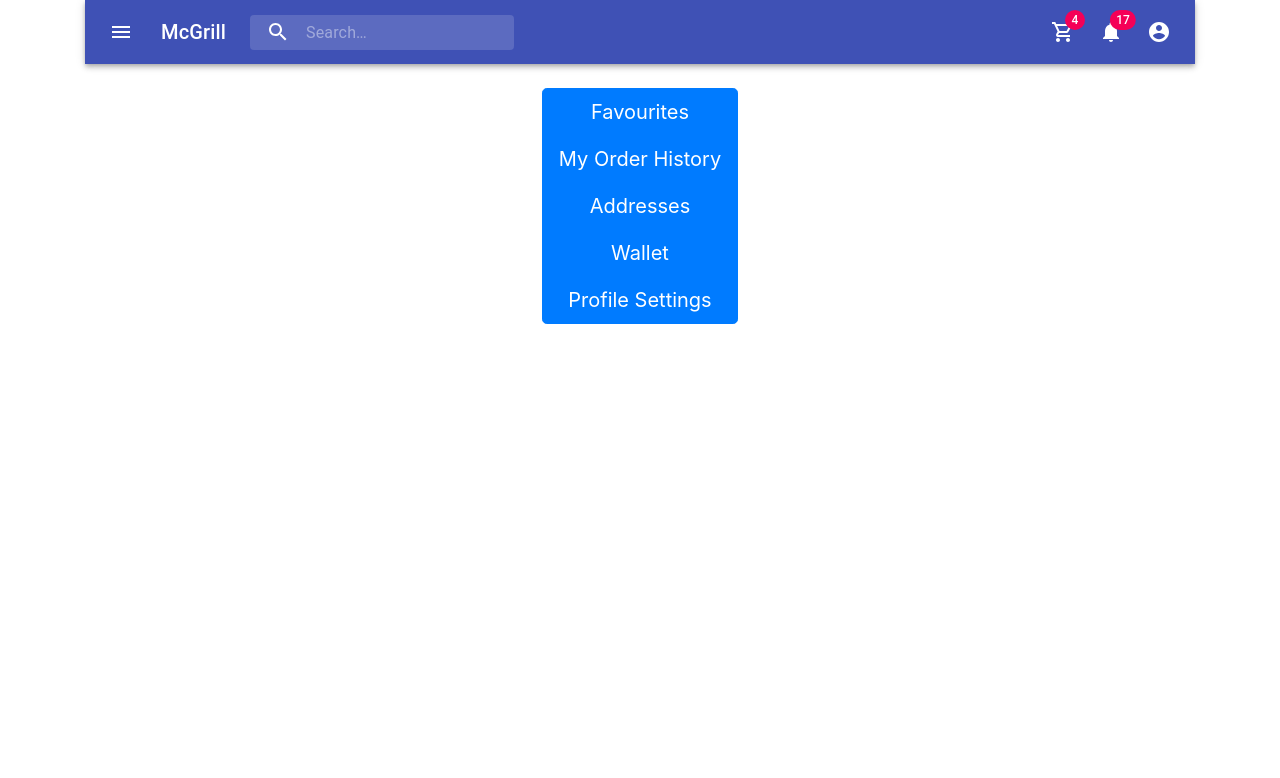
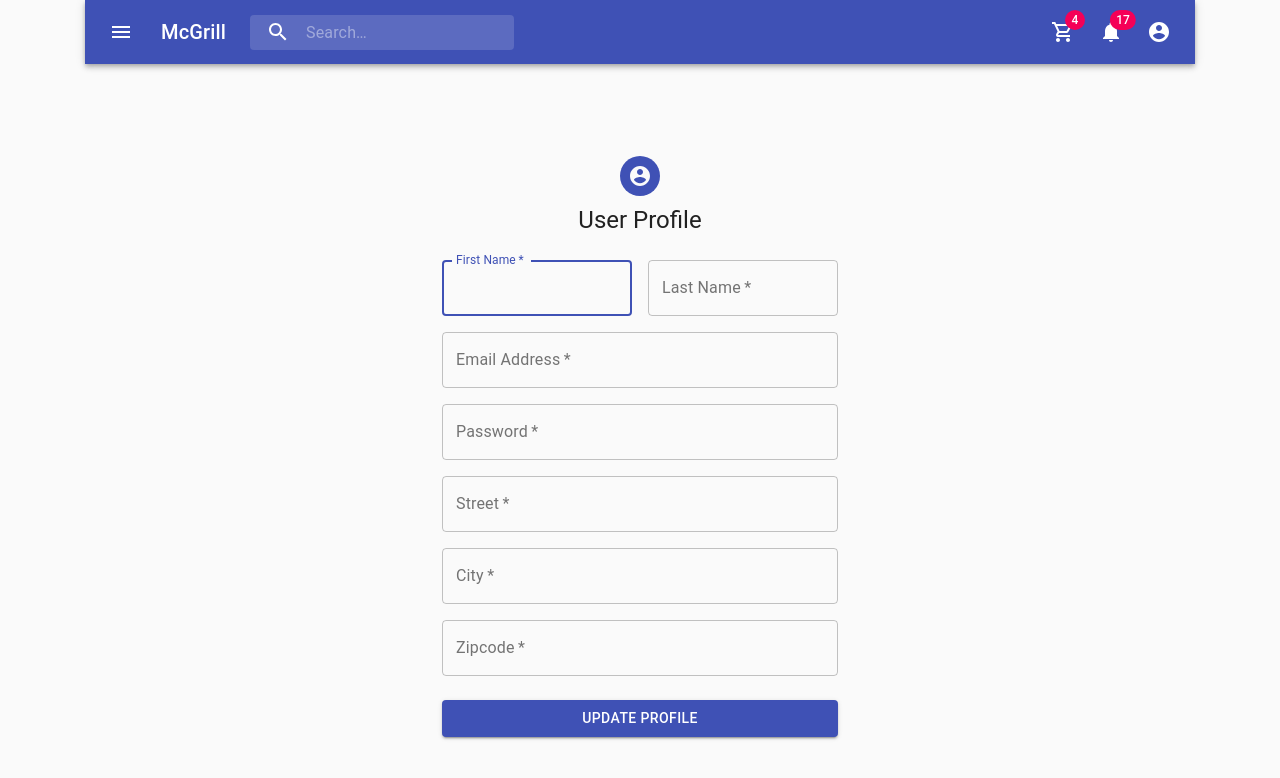
Before and after one commit to 20001LastOrder/McGrill_App, a React app in the folder frontend/: page /profilesettings in a window 1280 px wide. Shown: the top 778 px of the page. Built offline with nearby package versions, Linux system fonts and the light colour scheme.

Commit message:
Updated UI for profile settings

```diff
--- a/frontend/src/components/profilesettings.js
+++ b/frontend/src/components/profilesettings.js
@@ -1,37 +1,159 @@
-import React, { Component } from 'react';
-import {Redirect} from 'react-router-dom';
-import axios from 'axios';
-import { Form, Button, ButtonGroup, FormGroup, FormControl, ControlLabel } from "react-bootstrap";
+import React from 'react';
+import Avatar from '@material-ui/core/Avatar';
+import Button from '@material-ui/core/Button';
+import CssBaseline from '@material-ui/core/CssBaseline';
+import TextField from '@material-ui/core/TextField';
+import Grid from '@material-ui/core/Grid';
+import Box from '@material-ui/core/Box';
+import AccountCircleIcon from '@material-ui/icons/AccountCircle';
+import Typography from '@material-ui/core/Typography';
+import { makeStyles } from '@material-ui/core/styles';
+import Container from '@material-ui/core/Container';
+
+function getAllAttributes(state, form){
+    let keys = Object.keys(state);
+    keys.forEach((key)=>{
+      state[key] = form[key].value;
+    })
+    return state;
+  }
 
 
-export default class ProfileSettings extends Component {
-    constructor(props) {
-        super(props);
-    }
-    render() {
-        return (
+const useStyles = makeStyles(theme => ({
+  paper: {
+    marginTop: theme.spacing(8),
+    display: 'flex',
+    flexDirection: 'column',
+    alignItems: 'center',
+  },
+  avatar: {
+    margin: theme.spacing(1),
+    backgroundColor: theme.palette.primary.main,
+  },
+  form: {
+    width: '100%',
+    marginTop: theme.spacing(3),
+  },
+  submit: {
+    margin: theme.spacing(3, 0, 2),
+  },
+}));
 
-            <div align="center">
-            <ButtonGroup vertical>
-            <Button variant="primary" size="lg">
-                Favourites
-            </Button>
-            <Button  onClick={event =>  window.location.href='/userorders'} variant="primary" size="lg">
-                My Order History
-            </Button>
-            <Button variant="primary" size="lg">
-                Addresses
-            </Button>
+export default function UserProfile() {
+  const classes = useStyles();
 
-            <Button variant="primary" size="lg">
-                Wallet
-            </Button>
 
-            <Button onClick={event =>  window.location.href='/profilesettings'} variant="primary" size="lg">
-                Profile Settings
-            </Button>
-            </ButtonGroup>
-          </div>
-        )
-      }
+  return (
+    <Container component="main" maxWidth="xs">
+      <CssBaseline />
+      <div className={classes.paper}>
+        <Avatar className={classes.avatar}>
+          <AccountCircleIcon />
+        </Avatar>
+        <Typography component="h1" variant="h5">
+          User Profile
+        </Typography>
+        <form className={classes.form} noValidate>
+          <Grid container spacing={2}>
+            <Grid item xs={12} sm={6}>
+              <TextField
+                autoComplete="fname"
+                name="firstName"
+                variant="outlined"
+                required
+                fullWidth
+                id="firstName"
+                label="First Name"
+                autoFocus
+              />
+            </Grid>
+            <Grid item xs={12} sm={6}>
+              <TextField
+                variant="outlined"
+                required
+                fullWidth
+                id="lastName"
+                label="Last Name"
+                name="lastName"
+                autoComplete="lname"
+              />
+            </Grid>
+            <Grid item xs={12}>
+              <TextField
+                variant="outlined"
+                required
+                fullWidth
+                id="email"
+                label="Email Address"
+                name="email"
+                autoComplete="email"
+              />
+            </Grid>
+            <Grid item xs={12}>
+              <TextField
+                variant="outlined"
+                required
+                fullWidth
+                name="password"
+                label="Password"
+                type="password"
+                id="password"
+                autoComplete="current-password"
+              />
+            </Grid>
+            <Grid item xs={12}>
+              <TextField
+                variant="outlined"
+                required
+                fullWidth
+                name="Street"
+                label="Street"
+                type="Street"
+                id="Street"
+                autoComplete="address"
+              />
+            </Grid>
+            <Grid item xs={12}>
+              <TextField
+                variant="outlined"
+                required
+                fullWidth
+                name="City"
+                label="City"
+                type="City"
+                id="City"
+                autoComplete="City"
+              />
+            </Grid>
+            <Grid item xs={12}>
+              <TextField
+                variant="outlined"
+                required
+                fullWidth
+                name="Zipcode"
+                label="Zipcode"
+                type="Zipcode"
+                id="Zipcode"
+                autoComplete="Zipcode"
+              />
+            </Grid>
+          </Grid>
+          <Button
+            type="submit"
+            fullWidth
+            variant="contained"
+            color="primary"
+            className={classes.submit}
+          >
+            Update Profile
+          </Button>
+          <Grid container justify="flex-end">
+          </Grid>
+        </form>
+      </div>
+      <Box mt={5}>
+
+      </Box>
+    </Container>
+  );
 }
```
